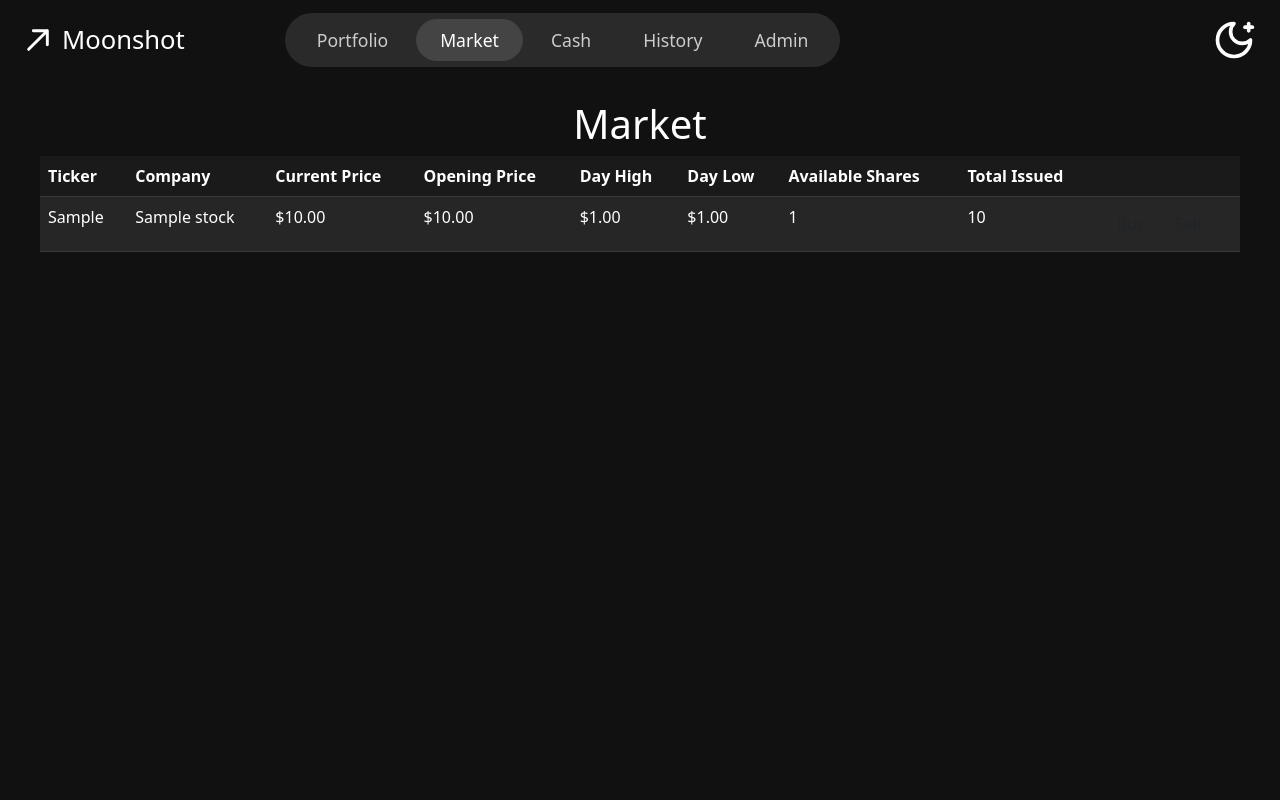
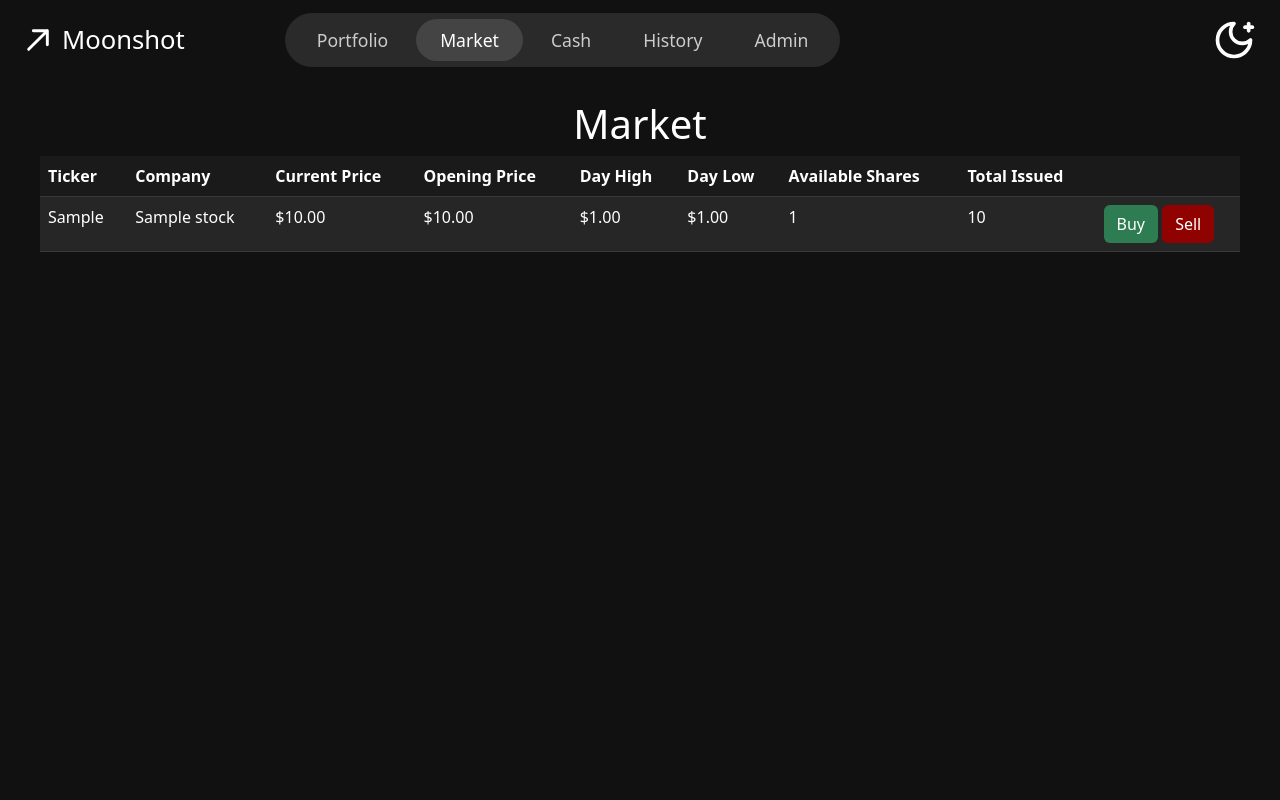
Before and after one commit to htphan9/IFT401-Team4-Capstone, a Flask app: page /market in a window 1280 px wide. Run offline with Flask 3, Linux system fonts and the light colour scheme; a user stored in the database is signed in; tables that the repository leaves empty hold one stand-in row (values such as "Sample post").

Commit message:
updated css for buy/sell feature

```diff
--- a/static/css/market.css
+++ b/static/css/market.css
@@ -2,3 +2,41 @@
     --bs-table-bg: var(--bg-card);
     --bs-table-striped-bg: #262626;
 }
+
+.btn-green-sm {
+    background-color: var(--green);
+    color: var(--text-primary) !important;
+    border-radius: var(--border-radius);
+    /* padding: 6px 20px; */
+    text-decoration: none;
+    font-size: 1rem;
+}
+
+.btn-green-sm:hover {
+    background-color: var(--green-hover);
+    color: var(--text-primary);
+}
+
+.btn-green-sm:focus {
+    background-color: var(--green-hover);
+    color: var(--text-primary);
+}
+
+.btn-red-sm {
+    background-color: var(--red);
+    color: var(--text-primary) !important;
+    border-radius: var(--border-radius);
+    /* padding: 6px 20px; */
+    text-decoration: none;
+    font-size: 1rem;
+}
+
+.btn-red-sm:hover {
+    background-color: var(--red-hover);
+    color: var(--text-primary);
+}
+
+.btn-red-sm:focus {
+    background-color: var(--red-hover);
+    color: var(--text-primary);
+}
--- a/static/css/styles.css
+++ b/static/css/styles.css
@@ -12,6 +12,10 @@
     --green: #2e7d52;
     --green-hover: #256642;
     --green-focus: #3a8a5c;
+
+    --red: #8f0200;
+    --red-hover: #8f0200c4;
+    --red-focus: #8f0200;
 
     --border-radius: 6px;
     --border-radius-lg: 8px;
```
